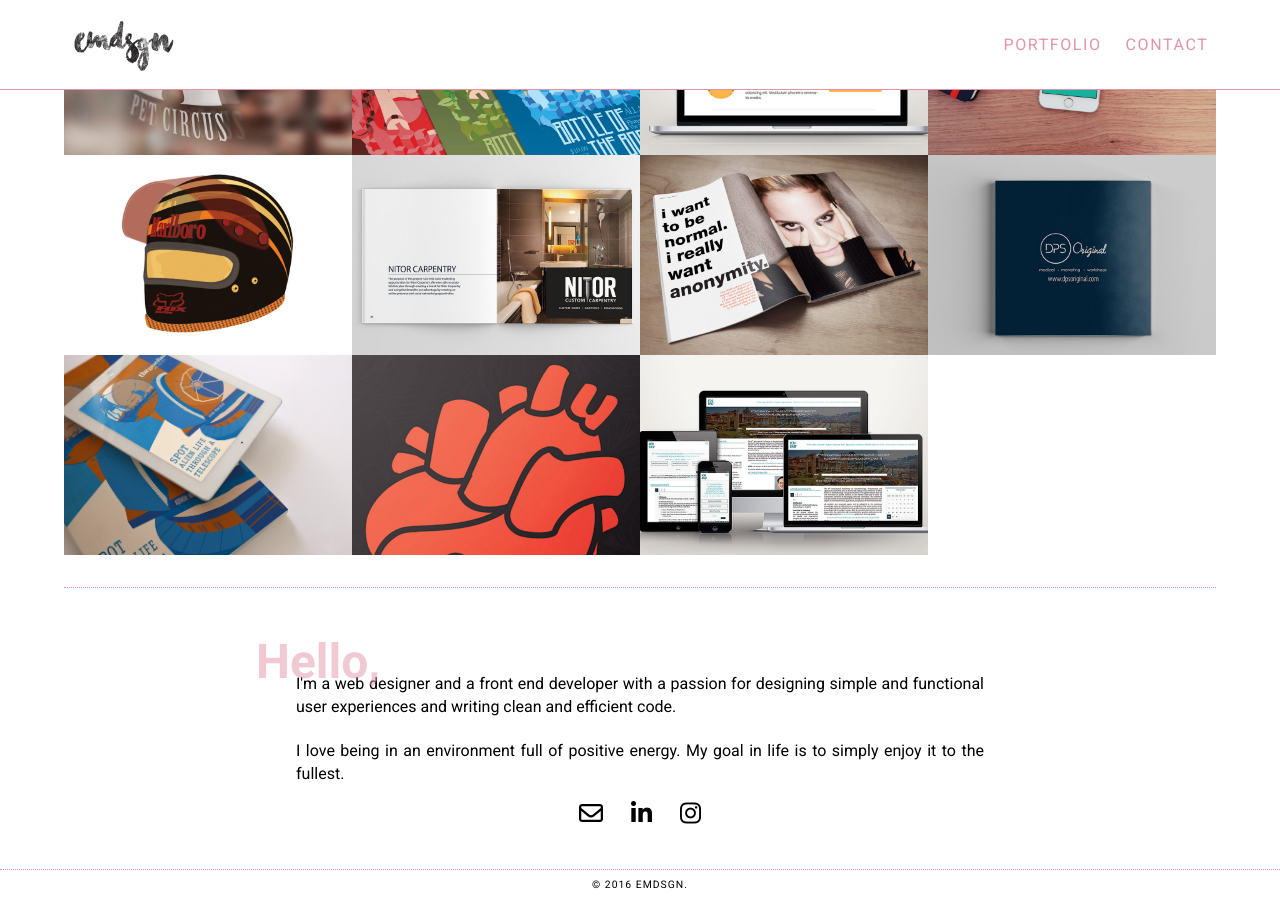
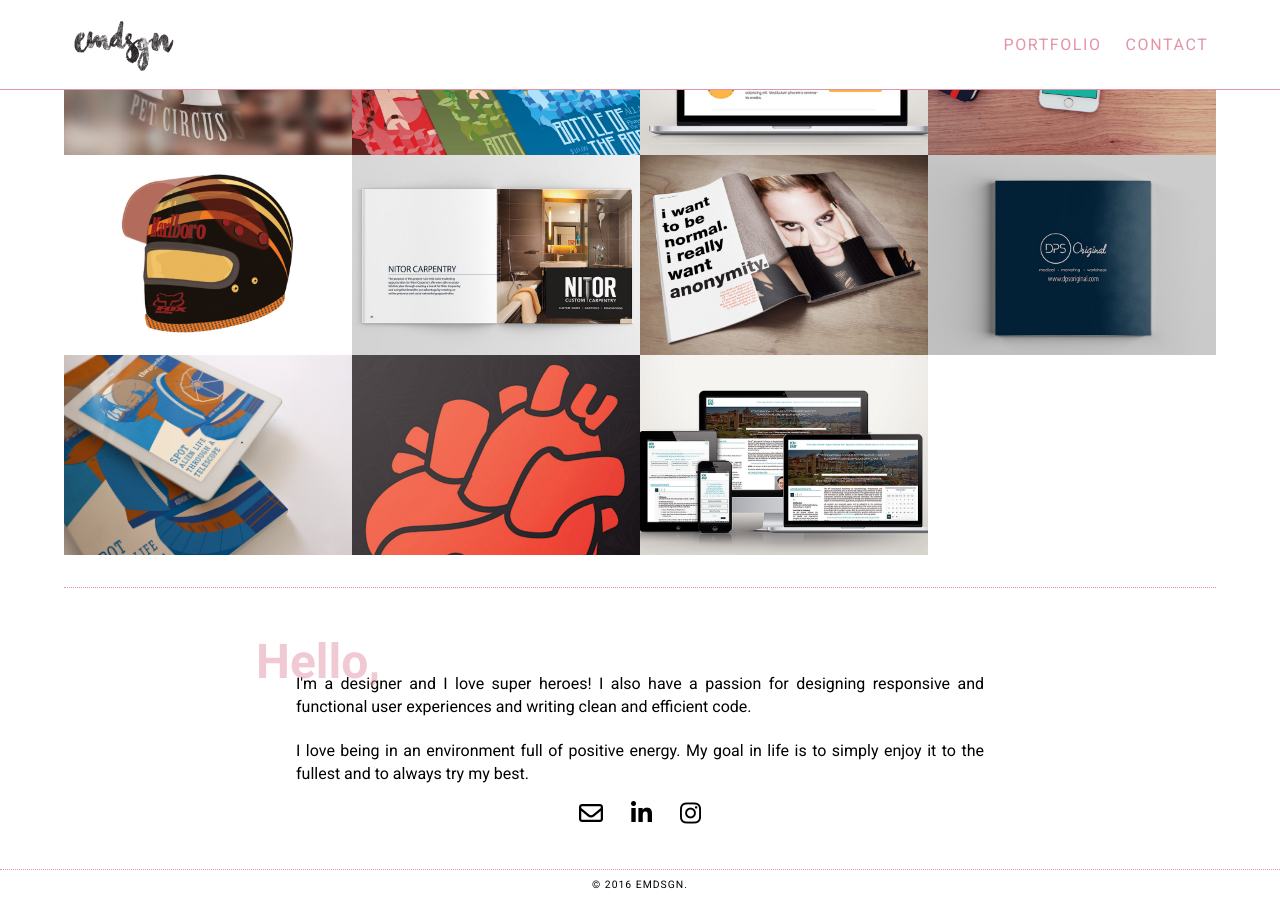
Before and after one commit to emdsgn/emdsgn.github.io, a Jekyll site: the page built from index.html, in a window 1280 px wide and 900 px high, scrolled down 1021 px. Built offline with Jekyll 4.4.1, drawn with Linux system fonts in a browser that asks for light colours; nearby versions of some CDN libraries; Markdown is read by kramdown in place of the engine named in the settings.

Commit message:
updated footer

```diff
--- a/_includes/footer.html
+++ b/_includes/footer.html
@@ -4,8 +4,8 @@
 		<div class="unit unit-s-1 unit-m-1 unit-l-1">
 			<div class="unit-spacer">
 				<h2 class="hello">Hello,</h2>
-				<p class="helloContent body">I'm a web designer and a front end developer with a passion for designing simple and functional user experiences and writing clean and efficient code.<br><br>
-				I love being in an environment full of positive energy. My goal in life is to simply enjoy it to the fullest.</p>
+				<p class="helloContent body">I'm a designer and I love super heroes! I also have a passion for designing responsive and functional user experiences and writing clean and efficient code.<br><br>
+				I love being in an environment full of positive energy. My goal in life is to simply enjoy it to the fullest and to always try my best.</p>
 
 				<div class="icons">
 				<a href="mailto:c.mansura@gmail.com" target="_blank"><i class="fa fa-envelope-o" aria-hidden="true"></i></a>
```
Also changed, not shown: 1 other file.
